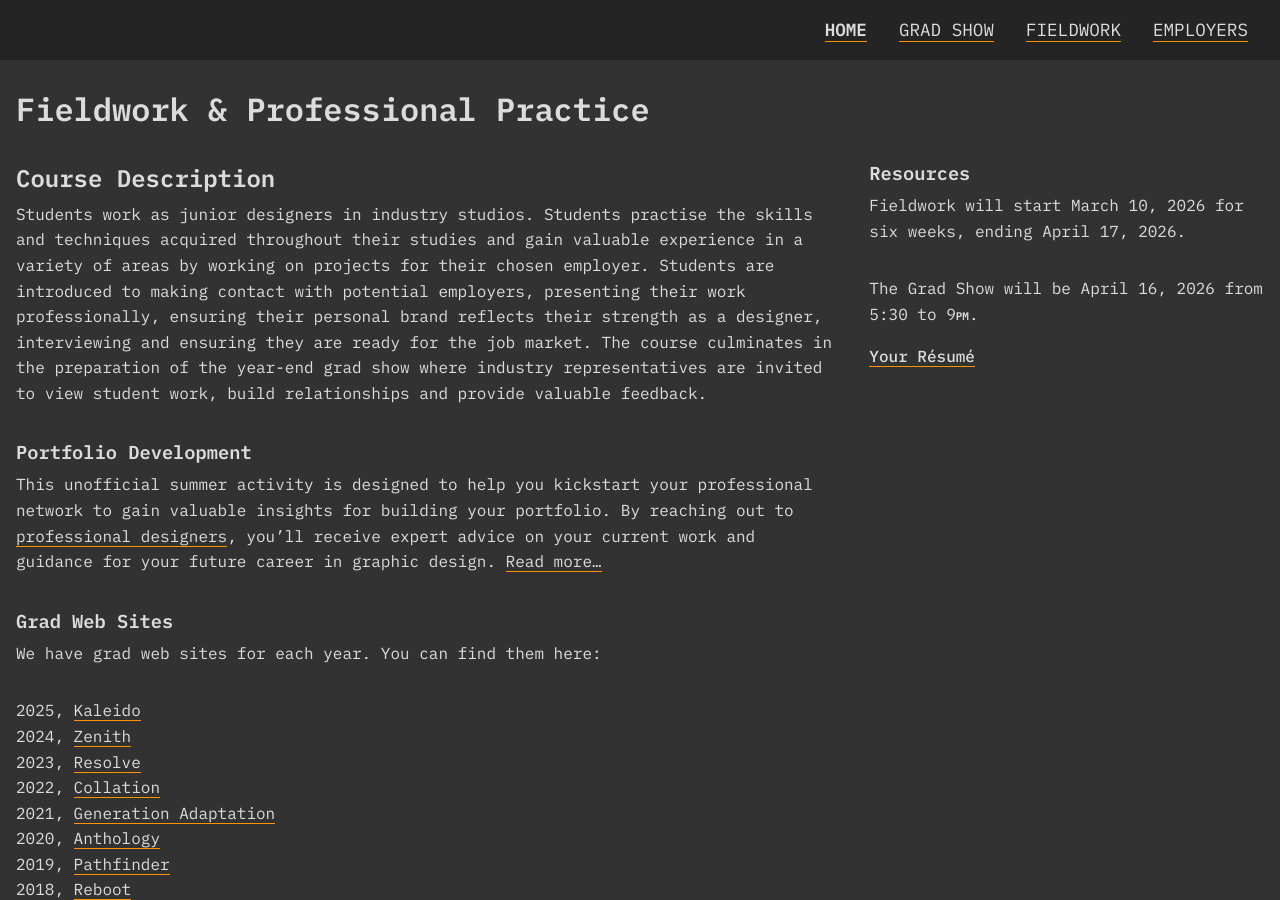
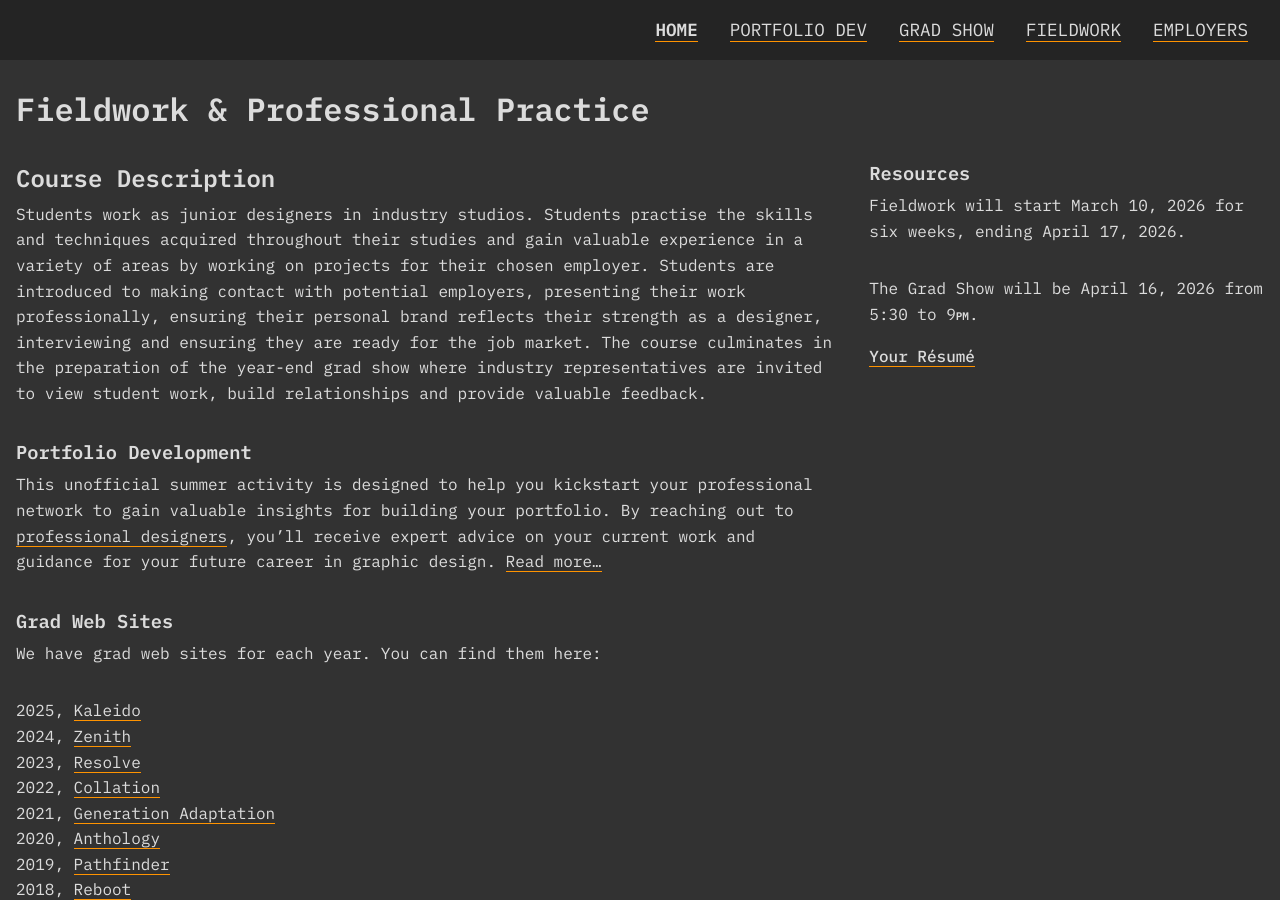
Before and after one commit to AlainParadis/wil, a Jekyll site: the page built from index.md, in a window 1280 px wide and 900 px high. Built offline with Jekyll 4.4.1, drawn with Linux system fonts in a browser that asks for light colours.

Commit message:
add portfolio dev to nav

```diff
--- a/_layouts/default.html
+++ b/_layouts/default.html
@@ -15,6 +15,7 @@
 	<nav>
 		<ul>
 			<li><a href="index.html" class="{% if page.path contains 'index' %}current{% endif %}">Home</a></li>
+			<li><a href="portfolio-development.html" class="{% if page.name contains 'portfolio-development' %}current{% endif %}">Portfolio Dev</a> </li>
 			<li><a href="grad-show.html" class="{% if page.name contains 'grad' %}current{% endif %}">Grad Show</a></li>
 			<li><a href="fieldwork.html" class="{% if page.name contains 'fieldwork' %}current{% endif %}">Fieldwork</a></li>
 			<li><a href="employers.html" class="{% if page.name contains 'employers' %}current{% endif %}">Employers</a> </li>
```
